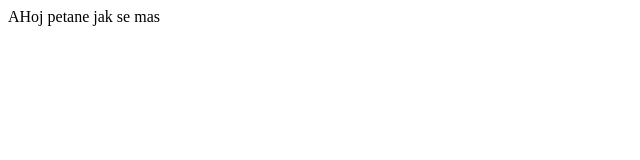
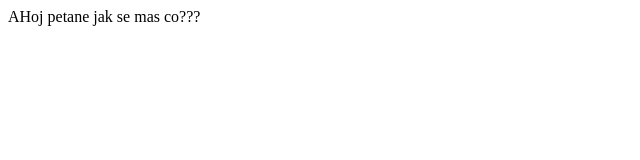
Before and after one commit to Pedrozzza/test, a plain HTML site: page index.html in a window 1280 px wide. Shown: the full height of the page, 0-640 px from the left. Drawn offline with Linux system fonts and the light colour scheme.

Commit message:
added co???

```diff
--- a/index.html
+++ b/index.html
@@ -7,7 +7,7 @@
 </head>
 <body>
     <div>
-        AHoj petane jak se mas
+        AHoj petane jak se mas co???
     </div>
 </body>
 </html>
```
